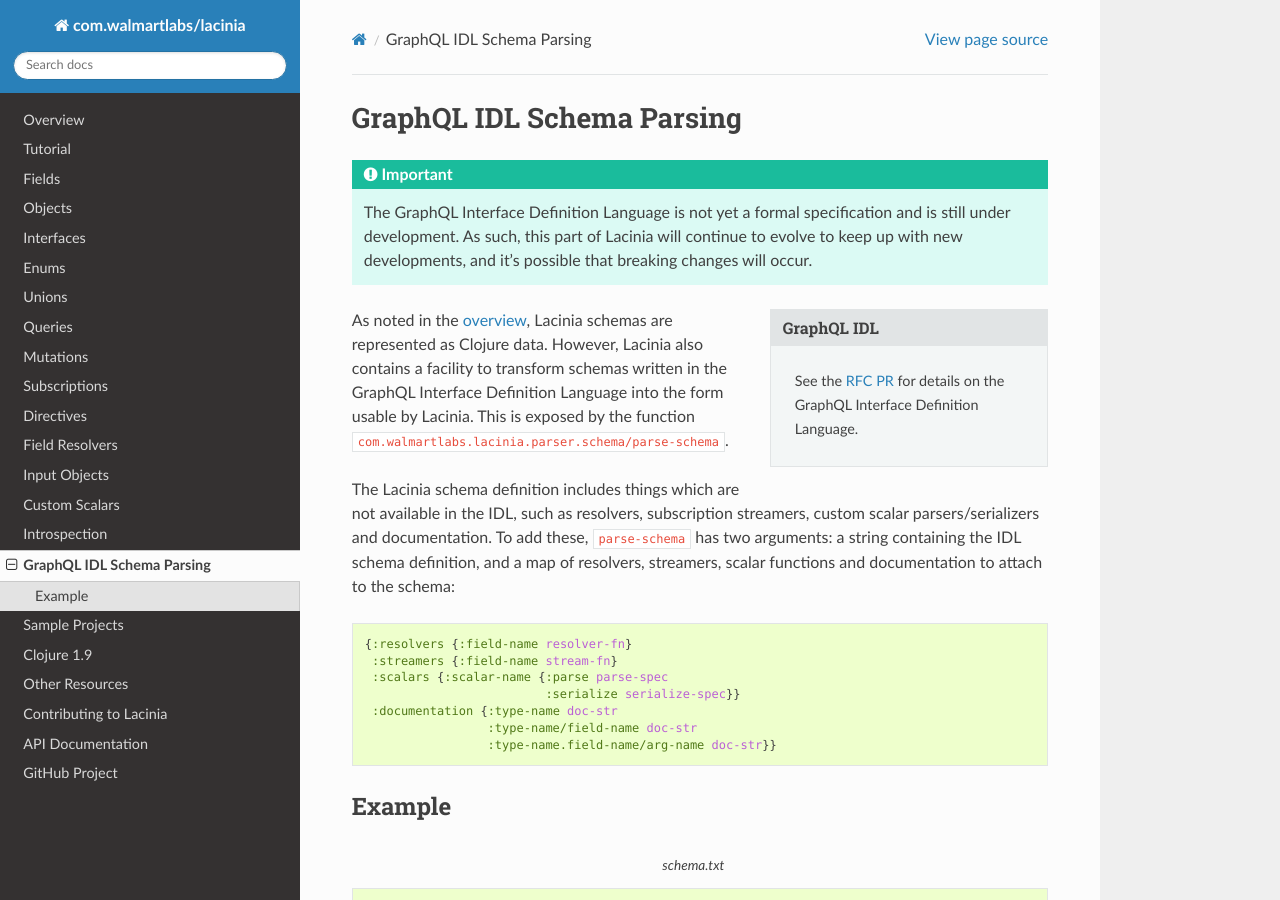
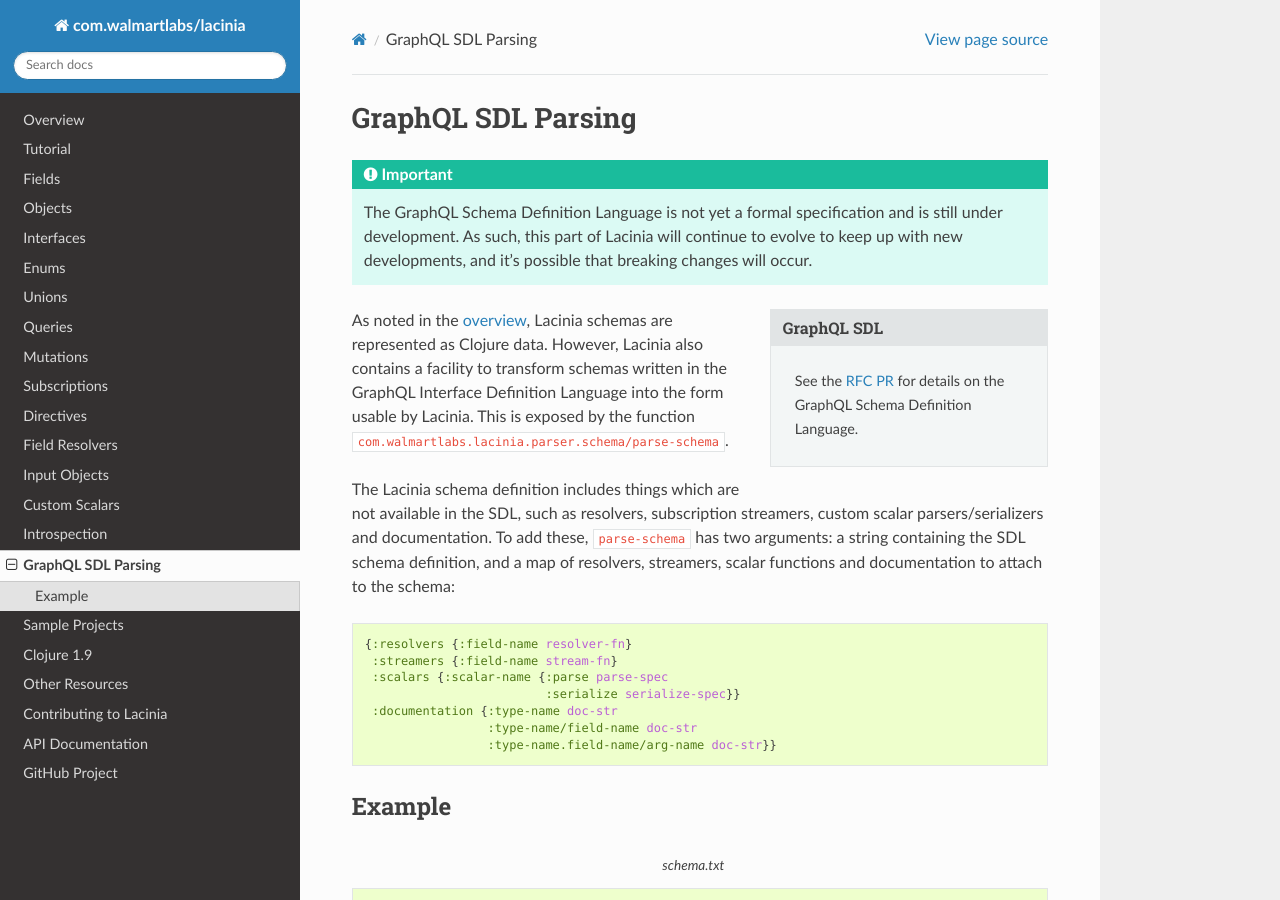
Before and after one commit to walmartlabs/lacinia, a Sphinx documentation site: the page built from docs/schema/parsing.rst, in a window 1280 px wide and 900 px high. Built offline with Sphinx 7.4.7 and the Read the Docs theme 2.0.0, drawn with Linux system fonts in a browser that asks for light colours; some of the changed text lies outside the part shown.

Commit message:
Update IDL to SDL (Schema Definition Language)

```diff
--- a/docs/schema/parsing.rst
+++ b/docs/schema/parsing.rst
@@ -1,25 +1,25 @@
-GraphQL IDL Schema Parsing
-==========================
+GraphQL SDL Parsing
+===================
 
 .. important::
-   The GraphQL Interface Definition Language is not yet a formal specification
+   The GraphQL Schema Definition Language is not yet a formal specification
    and is still under development. As such, this part of Lacinia will continue
    to evolve to keep up with new developments, and it's possible that breaking
    changes will occur.
 
-.. sidebar:: GraphQL IDL
+.. sidebar:: GraphQL SDL
 
   See the `RFC PR <https://github.com/facebook/graphql/pull/90>`_ for details
-  on the GraphQL Interface Definition Language.
+  on the GraphQL Schema Definition Language.
 
 As noted in the :doc:`overview <../overview>`, Lacinia schemas are represented as
 Clojure data. However, Lacinia also contains a facility to transform schemas
 written in the GraphQL Interface Definition Language into the form usable by Lacinia.
 This is exposed by the function ``com.walmartlabs.lacinia.parser.schema/parse-schema``.
 
-The Lacinia schema definition includes things which are not available in the IDL, such as
+The Lacinia schema definition includes things which are not available in the SDL, such as
 resolvers, subscription streamers, custom scalar parsers/serializers and documentation.
-To add these, ``parse-schema`` has two arguments: a string containing the IDL
+To add these, ``parse-schema`` has two arguments: a string containing the SDL
 schema definition, and a map of resolvers, streamers, scalar functions and documentation
 to attach to the schema:
 
@@ -36,7 +36,7 @@
 Example
 -------
 
-.. literalinclude:: ../_examples/sample_schema.txt
+.. literalinclude:: /_examples/sample_schema.txt
    :caption: *schema.txt*
    :name: schema
 
@@ -50,13 +50,13 @@
                                  :Query/find_all_in_episode "Find all characters in the given episode"
                                  :Query.find_all_in_episode/episode "Episode for which to find characters."}})
 
-.. literalinclude:: ../_examples/parsed_sample_schema.edn
+.. literalinclude:: /_examples/parsed_sample_schema.edn
    :caption: *Return value of parse-schema*
    :name: return-value
    :language: clojure
 
 .. note::
-  The GraphQL IDL represents queries, mutations and subscriptions as types,
+  The GraphQL SDL represents queries, mutations and subscriptions as types,
   and Lacinia represents them as fields on ``:queries``, ``:mutations``, and
   ``:subscriptions``. The Lacinia schema will retain the original types under
   ``:objects``, which may be unused unless other parts of your schema definition
```
